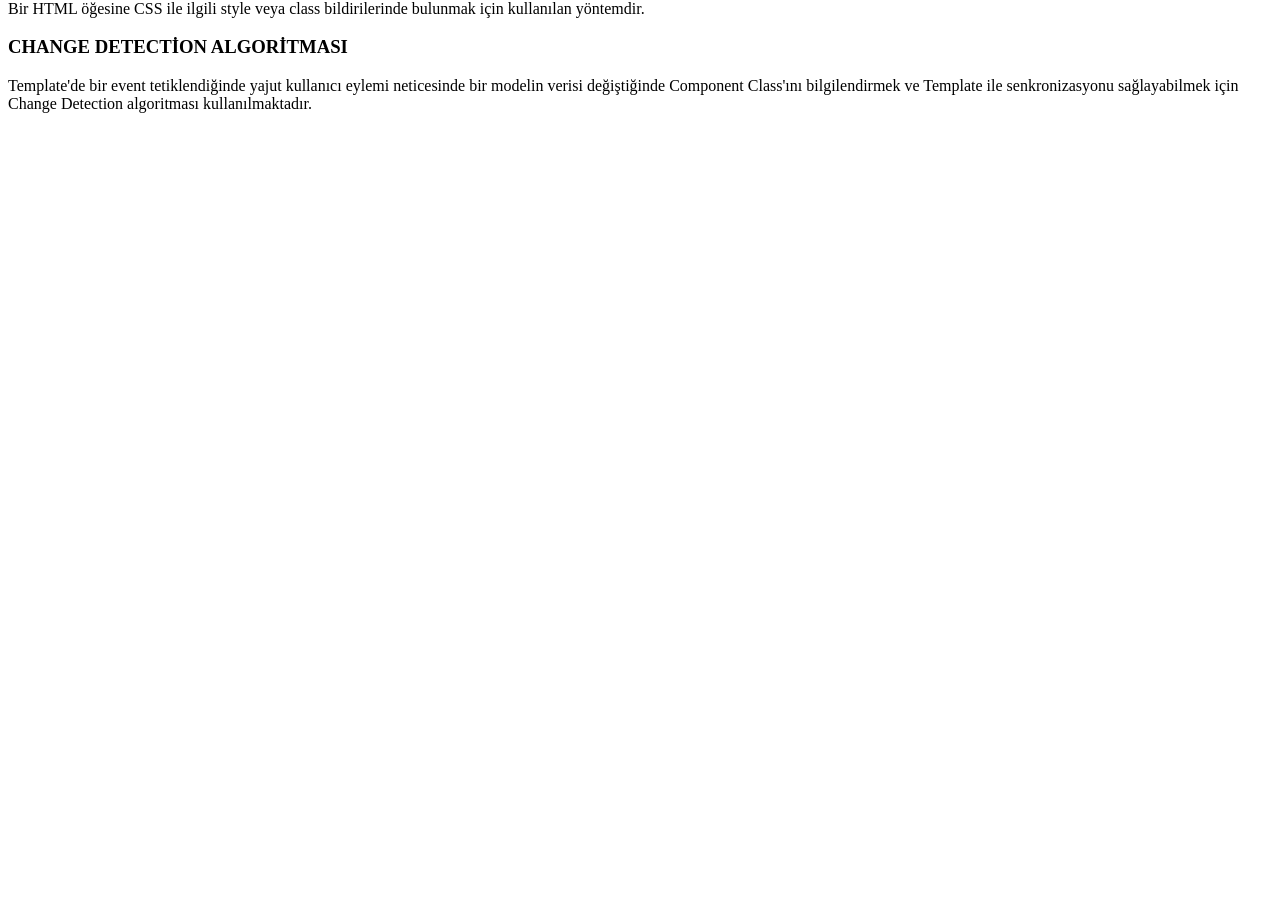
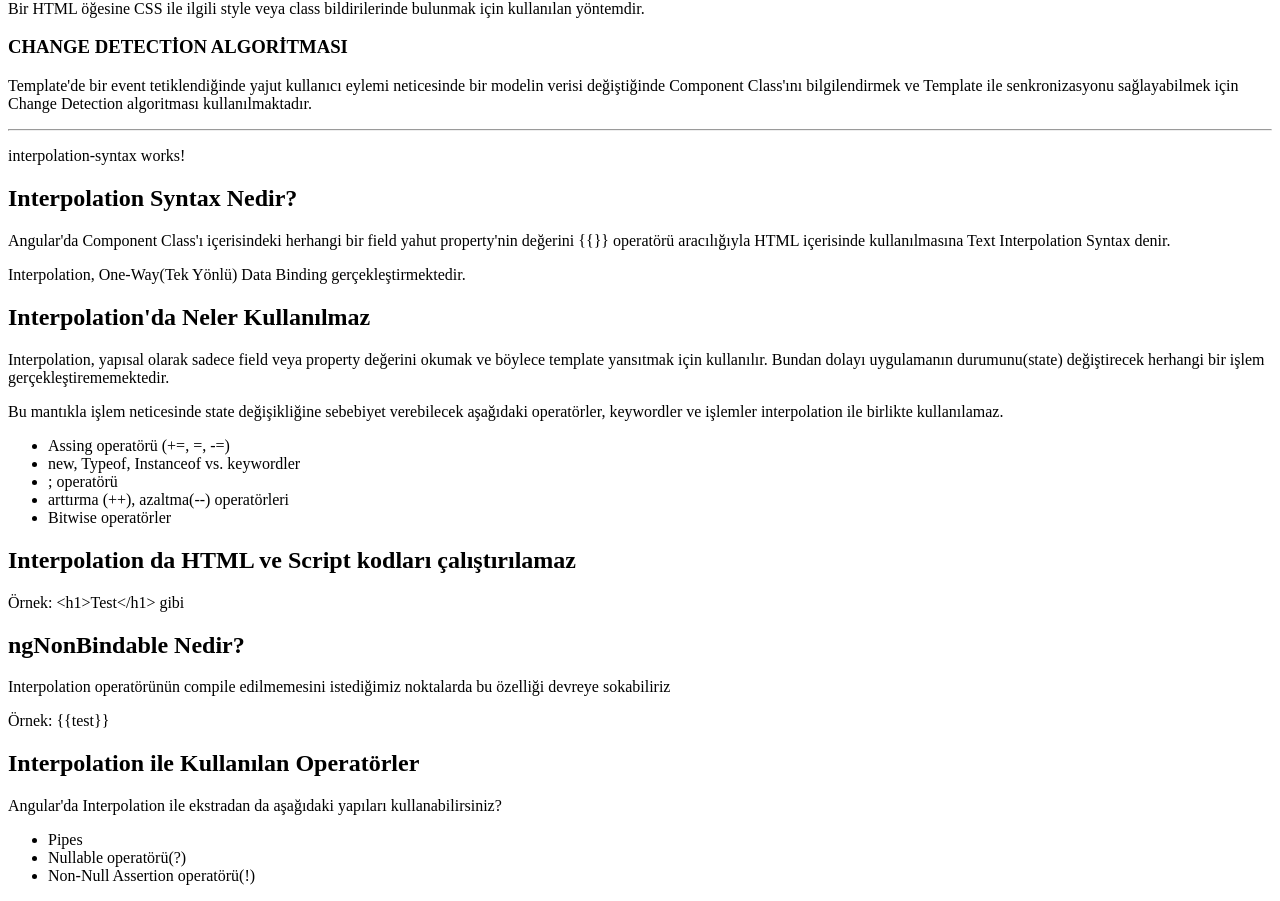
Before and after one commit to ahmedokumus/gencay-yildiz-angular-egitim, an Angular app: page / in a window 1280 px wide. Shown: the part 1880-2781 px from the top of the page. Before the commit the page ends 2009 px from the top, so only its background shows below. Built offline with nearby package versions, Linux system fonts and the light colour scheme.

Commit message:
#5 - Interpolation Syntax İncelemesi

```diff
--- a/src/app/app.component.html
+++ b/src/app/app.component.html
@@ -66,3 +66,5 @@
 <p>Ana Modülün declaration'una</p>
 <hr>
 <app-data-binding></app-data-binding>
+<hr>
+<app-interpolation-syntax></app-interpolation-syntax>
--- a/src/app/app.module.ts
+++ b/src/app/app.module.ts
@@ -6,9 +6,10 @@ import { AppComponent } from './app.component';
 import { HomeComponent } from './home/home.component';
 import { DataBindingComponent } from './data-binding/data-binding.component';
 import { FormsModule } from '@angular/forms';
+import { InterpolationSyntaxComponent } from './interpolation-syntax/interpolation-syntax.component';
 
 @NgModule({
-  declarations: [AppComponent, HomeComponent, DataBindingComponent],
+  declarations: [AppComponent, HomeComponent, DataBindingComponent, InterpolationSyntaxComponent],
   imports: [BrowserModule, AppRoutingModule, FormsModule],
   providers: [],
   bootstrap: [AppComponent],
--- /dev/null
+++ b/src/app/interpolation-syntax/interpolation-syntax.component.html
@@ -0,0 +1,34 @@
+<p>interpolation-syntax works!</p>
+
+<h2>Interpolation Syntax Nedir?</h2>
+<p ngNonBindable>Angular'da Component Class'ı içerisindeki herhangi bir field yahut property'nin değerini {{}}
+    operatörü aracılığıyla HTML içerisinde kullanılmasına Text Interpolation Syntax denir. </p>
+<p>Interpolation, One-Way(Tek Yönlü) Data Binding gerçekleştirmektedir.</p>
+
+<h2>Interpolation'da Neler Kullanılmaz</h2>
+<p>Interpolation, yapısal olarak sadece field veya property değerini okumak ve böylece template yansıtmak için
+    kullanılır. Bundan dolayı uygulamanın durumunu(state) değiştirecek herhangi bir işlem gerçekleştirememektedir.</p>
+<p>Bu mantıkla işlem neticesinde state değişikliğine sebebiyet verebilecek aşağıdaki operatörler, keywordler ve işlemler
+    interpolation ile birlikte kullanılamaz.</p>
+<ul>
+    <li>Assing operatörü (+=, =, -=)</li>
+    <li>new, Typeof, Instanceof vs. keywordler</li>
+    <li>; operatörü</li>
+    <li>arttırma (++), azaltma(--) operatörleri</li>
+    <li>Bitwise operatörler</li>
+</ul>
+
+<h2>Interpolation da HTML ve Script kodları çalıştırılamaz</h2>
+<p>Örnek: {{test}} gibi</p>
+
+<h2>ngNonBindable Nedir?</h2>
+<p>Interpolation operatörünün compile edilmemesini istediğimiz noktalarda bu özelliği devreye sokabiliriz</p>
+<p>Örnek: <span ngNonBindable>{{test}}</span></p>
+
+<h2>Interpolation ile Kullanılan Operatörler</h2>
+<p>Angular'da Interpolation ile ekstradan da aşağıdaki yapıları kullanabilirsiniz?</p>
+<ul>
+    <li>Pipes</li>
+    <li>Nullable operatörü(?)</li>
+    <li>Non-Null Assertion operatörü(!)</li>
+</ul>
--- /dev/null
+++ b/src/app/interpolation-syntax/interpolation-syntax.component.ts
@@ -0,0 +1,10 @@
+import { Component } from '@angular/core';
+
+@Component({
+  selector: 'app-interpolation-syntax',
+  templateUrl: './interpolation-syntax.component.html',
+  styleUrls: ['./interpolation-syntax.component.css'],
+})
+export class InterpolationSyntaxComponent {
+  test: string = '<h1>Test</h1>';
+}
```
Also changed, not shown: src/app/interpolation-syntax/interpolation-syntax.component.css (added), 1 other file (tests, documents, lock files or other folders).
